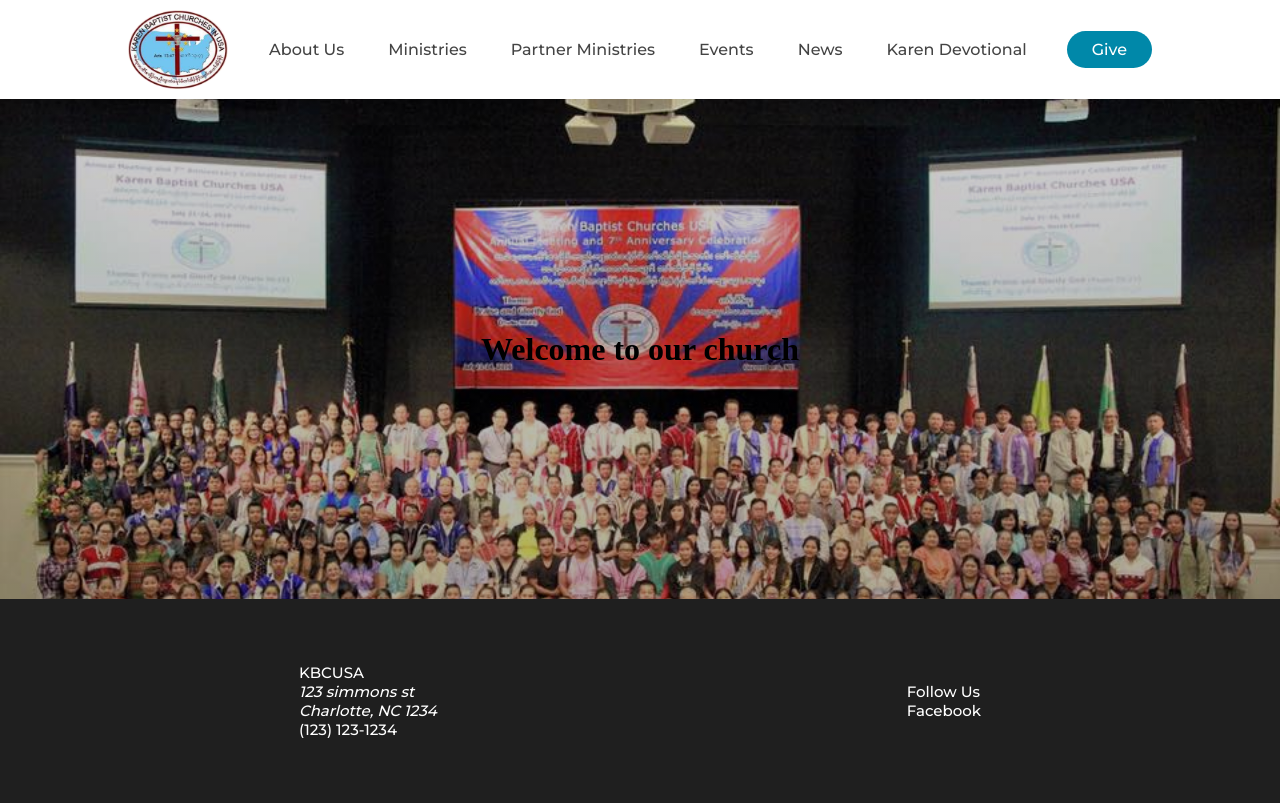
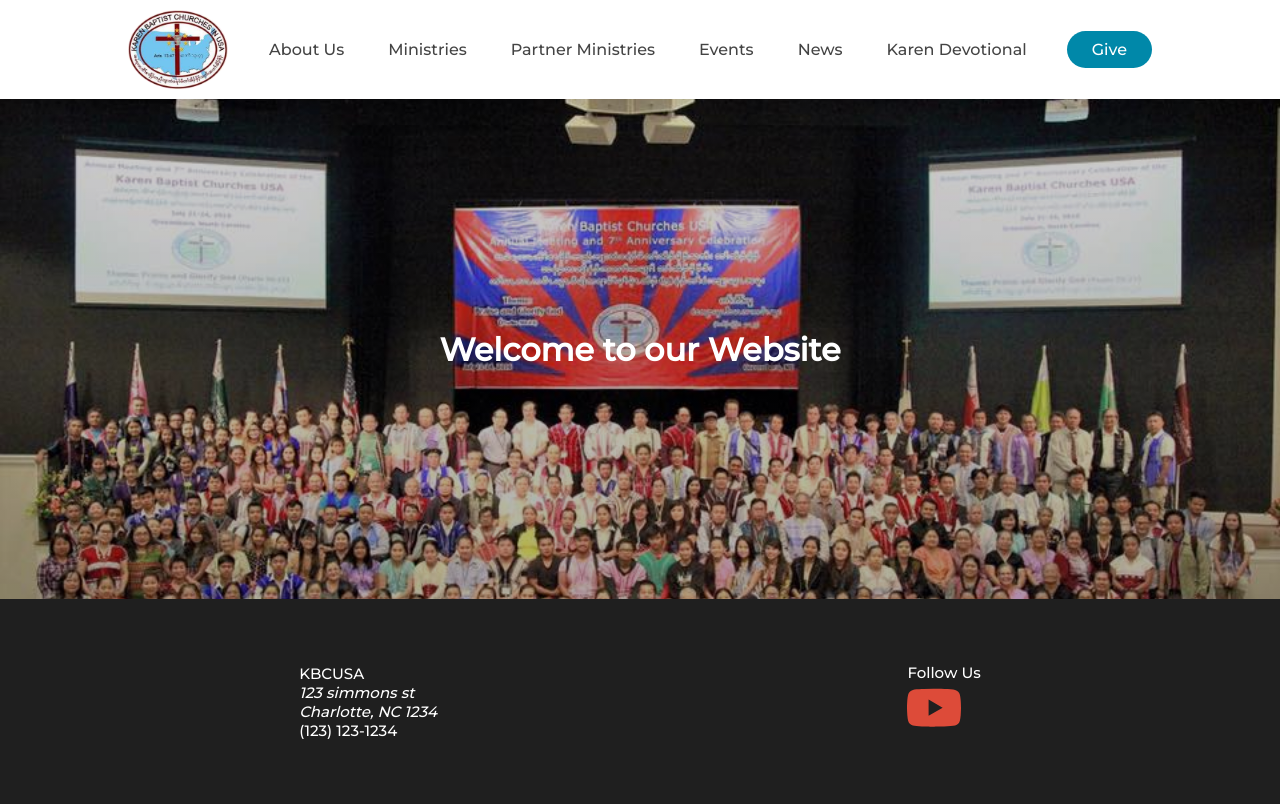
Before and after one commit to ehsowah/KBCUSA, a plain HTML site: page index.html in a window 1280 px wide. Drawn offline with Linux system fonts and the light colour scheme.

Commit message:
update the youtube logo

```diff
--- a/footer.css
+++ b/footer.css
@@ -12,3 +12,12 @@ footer p, address {
     font-weight: 500;
     font-size: 15px;
 }
+
+  .bi-youtube {
+    color: #dd4b39;
+    /* margin: 5px 20px; */
+  }
+
+  .bi-youtube:hover {
+      opacity: 0.7;
+  }
--- a/index.html
+++ b/index.html
@@ -5,6 +5,7 @@
         <title>KBCUSA</title>
         <link rel="stylesheet" href="navigation.css">
         <link rel="stylesheet" href="footer.css">
+
     </head>
 
     <body>
@@ -33,7 +34,7 @@
         <!-- Landing image -->
         <div class="hero-image">
             <div class="hero-text">
-                <h1>Welcome to our church</h1>
+                <h1>Welcome to our Website</h1>
 
             </div>
         </div>
@@ -50,7 +51,30 @@
 
         <div class="info">
             <p>Follow Us</p>
-            <a href="www.google.com"><p>Facebook<p></a>
+
+            <a href=""><svg xmlns="http://www.w3.org/2000/svg" width="54"
+            height="54" fill="currentColor" class="bi bi-youtube"
+            viewBox="0 0 16 16">
+
+            <path d="M8.051 1.999h.089c.822.003 4.987.033
+            6.11.335a2.01 2.01 0 0 1 1.415 1.42c.101.38.172
+            .883.22 1.402l.01.104.022.26.008.104c.065.914.073
+            1.77.074 1.957v.075c-.001.194-.01 1.108-.082
+            2.06l-.008.105-.009.104c-.05.572-.124 1.14-.235
+            1.558a2.007 2.007 0 0 1-1.415 1.42c-1.16.312
+            -5.569.334-6.18.335h-.142c-.309 0-1.587-.006
+            -2.927-.052l-.17-.006-.087-.004-.171-.007-.171
+            -.007c-1.11-.049 -2.167-.128-2.654-.26a2.007
+            2.007 0 0 1-1.415-1.419c-.111-.417-.185-.986
+            -.235-1.558L.09 9.82l-.008-.104A31.4 31.4 0 0
+            1 0 7.68v-.123c.002-.215.01-.958.064-1.778l
+            .007-.103.003-.052.008-.104.022-.26.01-.104c
+            .048-.519.119-1.023.22-1.402a2.007 2.007 0 0
+            1 1.415-1.42c.487-.13 1.544-.21 2.654-.26l.17
+            -.007.172-.006.086-.003.171-.007A99.788 99.788
+            0 0 1 7.858 2h.193zM6.4 5.209v4.818l4.157
+            -2.408L6.4 5.209z" />
+        </svg></a>
         </div>
     </footer>
 
--- a/navigation.css
+++ b/navigation.css
@@ -118,3 +118,10 @@ button:hover {
         flex-direction: column;
     }
 }
+
+.hero-text {
+    color: white;
+    font-family: "Montserrat", sans-serif;
+    font-weight: 500;
+    font-size: 16px;
+}
```
